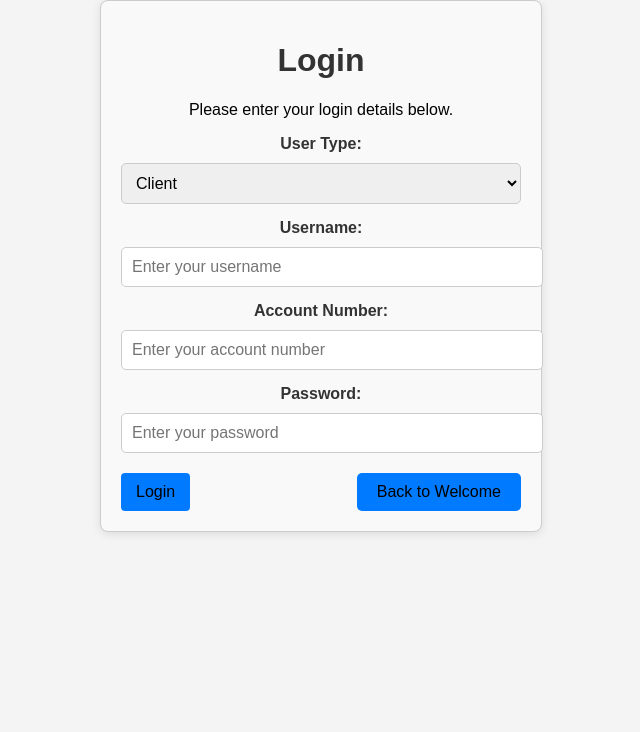
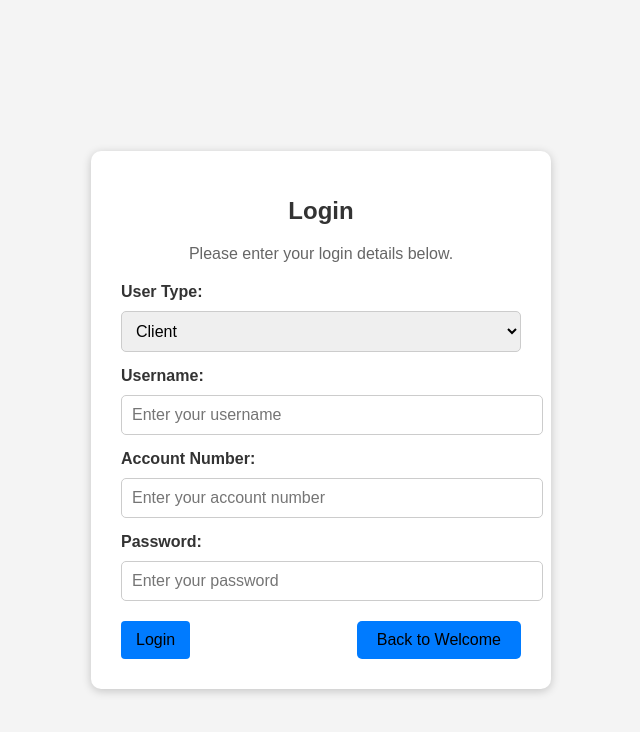
Before and after one commit to IIEWFL/apds7311-part-2-the-nps, a React (Create React App) app in the folder frontend/: page /login in a window 1280 px wide. Shown: the top 732 px of the page, without its empty margins (319-959 px from the left). Built offline with nearby package versions, Linux system fonts and the light colour scheme.

Commit message:
all the frontend code should be working

```diff
--- a/frontend/package.json
+++ b/frontend/package.json
@@ -2,7 +2,6 @@
   "name": "frontend",
   "version": "0.1.0",
   "private": true,
-  "proxy": "http://localhost:5000",
   "dependencies": {
     "@testing-library/jest-dom": "^5.17.0",
     "@testing-library/react": "^13.4.0",
--- a/frontend/src/App.css
+++ b/frontend/src/App.css
@@ -1,3 +1,4 @@
+app css
 .App {
   text-align: center;
 }
--- a/frontend/src/App.js
+++ b/frontend/src/App.js
@@ -2,8 +2,8 @@ import React from 'react';
 import { BrowserRouter as Router, Route, Routes } from 'react-router-dom';
 import Welcome from './components/auth/Welcome'; // Import the Welcome component
 import Login from './components/auth/Login'; // Import the Login component
-import Payments from './components/post/Payments_Client'; // Import the Payment component
-import Payment from './components/post/Payments_Staff'; // Import the Payment component
+import Payments from './components/payments/Payment_Client'; // Import the Payment component
+import Payment from './components/payments/Payment_Staff'; // Import the Payment component
 import Register from './components/auth/Register'; // Import the Register component
 import './App.css';
 
--- a/frontend/src/components/auth/Login.css
+++ b/frontend/src/components/auth/Login.css
@@ -1,23 +1,46 @@
-/* Login.css */
+body {
+  font-family: Arial, sans-serif;
+  background-color: #f4f4f4;
+  margin: 0;
+  padding: 0;
+}
+
 .login-container {
-    max-width: 400px;
-    margin: 0 auto;
+  display: flex;
+  justify-content: center;
+  align-items: center;
+  height: 100vh;
   padding: 20px;
-    border: 1px solid #ccc;
-    border-radius: 8px;
-    background-color: #f9f9f9;
   box-shadow: 0 2px 10px rgba(0, 0, 0, 0.1);
 }
 
-  h1 {
+.login-box {
+  background: white;
+  border-radius: 10px;
+  padding: 30px;
+  width: 400px;
+  box-shadow: 0 2px 10px rgba(0, 0, 0, 0.2);
+}
+
+.login-title {
   text-align: center;
+  margin-bottom: 20px;
+  font-size: 24px;
   color: #333;
 }
 
+.login-description {
+  text-align: center;
+  margin-bottom: 20px;
+  color: #666;
+}
+
+/* Form group for each input field */
 .form-group {
   margin-bottom: 15px;
 }
 
+/* Label styling */
 label {
   display: block;
   margin-bottom: 5px;
@@ -25,6 +48,7 @@
   color: #555;
 }
 
+/* Input field styling */
 .input-field {
   width: 100%;
   padding: 10px;
@@ -32,21 +56,25 @@
   border-radius: 4px;
 }
 
+/* Focus state for input fields */
 .input-field:focus {
   outline: none;
   border-color: #007bff;
 }
 
+/* Error message styling */
 .error-message {
   color: red;
   margin-top: 10px;
 }
 
+/* Container for the login and back buttons */
 .button-group {
   display: flex;
   justify-content: space-between;
 }
 
+/* Common styles for both buttons */
 .login-button,
 .back-button {
   padding: 10px 15px;
@@ -56,20 +84,24 @@
   font-size: 16px;
 }
 
+/* Specific styles for the login button */
 .login-button {
   background-color: #007bff;
-    color: rgb(0, 0, 0);
+  color: #000000;
 }
 
-  .back-button {
-    background-color: #041cd471;
-    color: rgb(0, 0, 0);
+/* Hover effect for the login button */
+.login-button:hover {
+  background-color: #0056b3;
 }
 
-  .login-button:hover {
-    background-color: #007bff;
+/* Specific styles for the back button */
+.back-button {
+  background-color: #6c757d;
+  color: #fff;
 }
 
+/* Hover effect for the back button */
 .back-button:hover {
-    background-color:#041cd471;
+  background-color: #5a6268;
 }
--- a/frontend/src/components/auth/Login.js
+++ b/frontend/src/components/auth/Login.js
@@ -1,6 +1,6 @@
 import React, { useState } from 'react';
 import { useNavigate } from 'react-router-dom';
-import './Login.css'; // Import the CSS file for styling
+import './Login.css'; // Ensure you update your CSS to match the styles below
 import axios from 'axios';
 import { Formik, Form, Field, ErrorMessage } from 'formik';
 import * as Yup from 'yup';
@@ -39,7 +39,13 @@ function Login() {
     });
 
     localStorage.setItem('token', response.data.token);
-      navigate('/payments');
+          // Navigate to the appropriate payments page based on user type
+          if (userType === 'Client') {
+            navigate('/payments_clients'); // Navigate to Payments_Clients
+          } else {
+            navigate('/payments_staff'); // Navigate to Payments_Staff
+          }
+
   } catch (err) {
     if (err.response) {
       setErrors({ serverError: err.response.data.message });
@@ -52,6 +58,7 @@ function Login() {
 };
 
   return (
+    <div className="container"> {/* Added a container class here */}
       <div className="login-container">
         <div className="login-box">
           <h1 className="login-title">Login</h1>
@@ -117,7 +124,7 @@ function Login() {
                   <ErrorMessage name="password" component="div" className="error-message" />
                 </div>
 
-              {errors.serverError && <p className="error-message">{errors.serverError}</p>}
+                {errors.serverError && <p className="error-message server-error">{errors.serverError}</p>}
 
                 <div className="button-group">
                   <button type="submit" className="login-button" disabled={isSubmitting}>
@@ -132,6 +139,7 @@ function Login() {
           </Formik>
         </div>
       </div>
+    </div>
   );
 }
 
--- a/frontend/src/components/auth/Register.css
+++ b/frontend/src/components/auth/Register.css
@@ -1,3 +1,4 @@
+register css
 body {
     font-family: Arial, sans-serif;
     background-color: #f4f4f4;
--- a/frontend/src/components/post/Payments_Client.js
+++ b/frontend/src/components/payments/Payment_Client.js
@@ -1,7 +1,7 @@
 import React, { useEffect, useState } from 'react';
 import { useNavigate } from 'react-router-dom';
 import axios from 'axios';
-import './Payments_Client.css'; // Import your CSS file for styling
+import './Payment_Client.css'; // Import your CSS file for styling
 import { Formik, Form, Field, ErrorMessage } from 'formik';
 import * as Yup from 'yup';
 
@@ -25,7 +25,7 @@ function Payments_Client() {
   const navigate = useNavigate();
   const [transactions, setTransactions] = useState([]);
 
-  // Fetch transactions from the backend when the component is mounted
+  // Fetch transactions for the current user from the backend when the component is mounted
   useEffect(() => {
     async function fetchTransactions() {
       try {
@@ -39,12 +39,13 @@ function Payments_Client() {
   }, []);
 
   // Handle form submission
-  const handleSubmit = async (values, { setSubmitting, setErrors }) => {
+  const handleSubmit = async (values, { setSubmitting, setErrors, resetForm }) => {
     try {
       await axios.post('/api/transactions', values); // Post the form data to the backend
       // Fetch and refresh the transactions after submitting a new one
       const response = await axios.get('/api/transactions');
       setTransactions(response.data); // Update the transaction history
+      resetForm(); // Reset the form fields after submission
     } catch (err) {
       if (err.response) {
         setErrors({ serverError: err.response.data.message }); // Display server error
@@ -56,11 +57,16 @@ function Payments_Client() {
     }
   };
 
+  // Handle cancel button - reset the form fields
+  const handleCancel = (resetForm) => {
+    resetForm(); // Reset the form fields when cancel is clicked
+  };
+
   return (
     <div className="payments-container">
       <div className="payments-box">
         <h1 className="payments-title">Payments</h1>
-        <p>Here is where you can make your trannactions and see a list of all your past transactions.</p>
+        <p>Here is where you can make your transactions and see a list of all your past transactions.</p>
 
         {/* Formik form for payments */}
         <Formik
@@ -75,7 +81,7 @@ function Payments_Client() {
           validationSchema={validationSchema}
           onSubmit={handleSubmit}
         >
-          {({ isSubmitting, errors }) => (
+          {({ isSubmitting, errors, resetForm }) => (
             <Form>
               <div className="form-group">
                 <label htmlFor="fromAccount">From Account:</label>
@@ -158,7 +164,12 @@ function Payments_Client() {
                 <button type="submit" className="submit-button" disabled={isSubmitting}>
                   {isSubmitting ? 'Processing...' : 'Make Payment'}
                 </button>
-                <button type="cancel" className="cancel-button" disabled={isSubmitting}>
+                <button
+                  type="button"
+                  className="cancel-button"
+                  onClick={() => handleCancel(resetForm)}
+                  disabled={isSubmitting}
+                >
                   {isSubmitting ? 'Processing...' : 'Cancel Payment'}
                 </button>
                 <button type="button" className="back-button" onClick={() => navigate('/')}>
--- a/frontend/src/components/post/Payments_Staff.js
+++ b/frontend/src/components/payments/Payment_Staff.js
@@ -1,7 +1,7 @@
 import React, { useEffect, useState } from 'react';
 import { useNavigate } from 'react-router-dom';
 import axios from 'axios';
-import './Payments_Staff.css'; // Import your CSS file for styling
+import './Payment_Staff.css'; // Import your CSS file for styling
 
 function Payments_Staff() {
   const navigate = useNavigate();
```
Also changed, not shown: frontend/src/components/payments/Payment_Client.css (renamed from frontend/src/components/post/Payments_Client.css), frontend/src/components/payments/Payment_Staff.css (renamed from frontend/src/components/post/Payments_Staff.css), 2 other files (tests, documents, lock files or other folders). Lines whose indentation alone changed are shown as unchanged.
